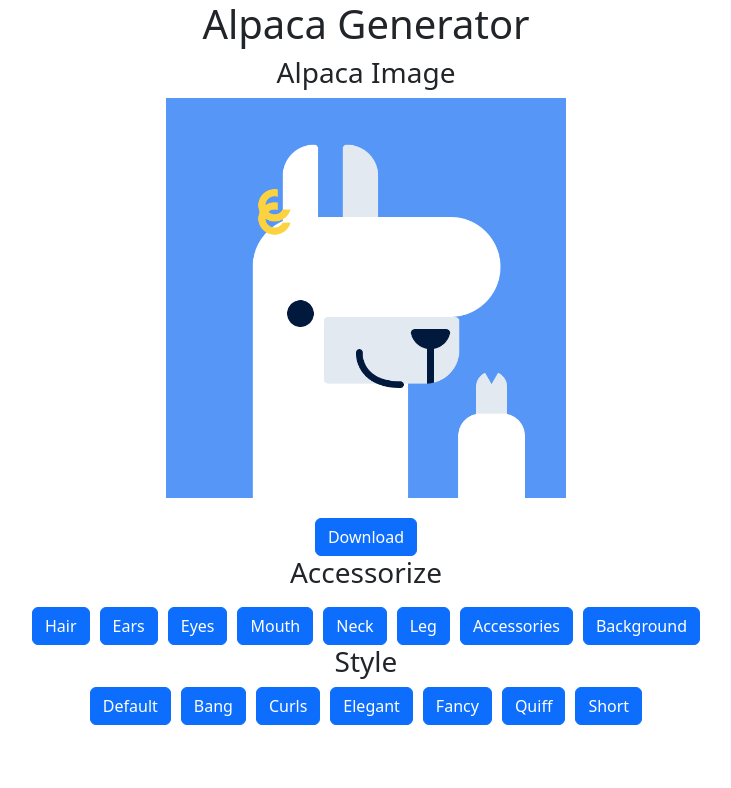
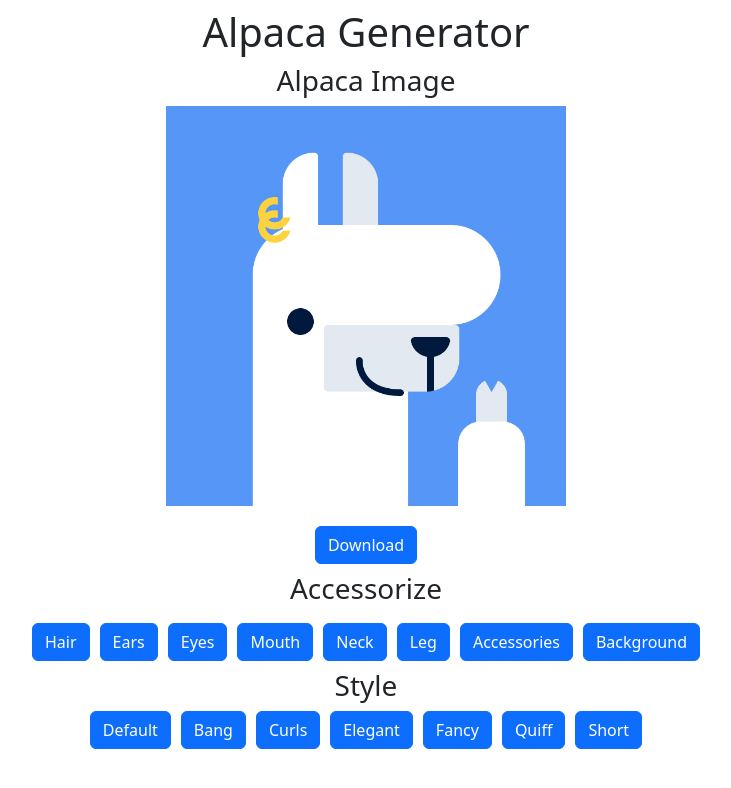
Before and after one commit to tomaszjader/AlpacaGenerator, a React (Create React App) app: page / in a window 1280 px wide. Shown: the top 788 px of the page, without its empty margins (274-1005 px from the left). Built offline with nearby package versions, Linux system fonts and the light colour scheme.

Commit message:
fix margin-top

```diff
--- a/src/App.css
+++ b/src/App.css
@@ -5,7 +5,9 @@
   --content-width-desktop: 400px;
   --content-width-mobile: 300px;
 }
-
+.h1, .h2, .h3, .h4, .h5, .h6, h1, h2, h3, h4, h5, h6 {
+  margin-top: .5rem !important;
+}
 .App {
   text-align: center;
 }
```
